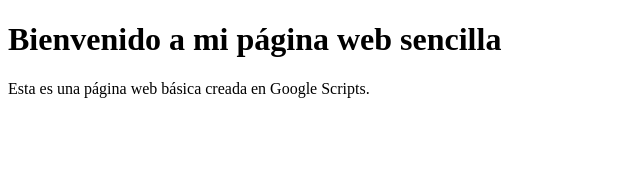
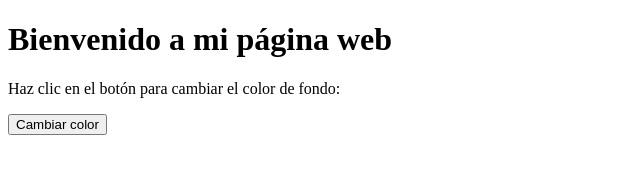
Before and after one commit to adrianfm1400/Accountability, a plain HTML site: page index.html in a window 1280 px wide. Shown: the whole page, without its empty margins (0-640 px from the left). Drawn offline with Linux system fonts and the light colour scheme.

Commit message:
Update index.html

```diff
--- a/index.html
+++ b/index.html
@@ -1,10 +1,17 @@
 <!DOCTYPE html>
 <html>
   <head>
-    <title>Mi página web sencilla</title>
+	  <title>Ejemplo de página web</title>
   </head>
   <body>
-    <h1>Bienvenido a mi página web sencilla</h1>
-    <p>Esta es una página web básica creada en Google Scripts.</p>
+	  <h1>Bienvenido a mi página web</h1>
+	  <p>Haz clic en el botón para cambiar el color de fondo:</p>
+  	<button onclick="cambiarColor()">Cambiar color</button>
+
+	  <script>
+		  function cambiarColor() {
+			  document.body.style.backgroundColor = "yellow";
+		  }
+	  </script>
   </body>
 </html>
```
